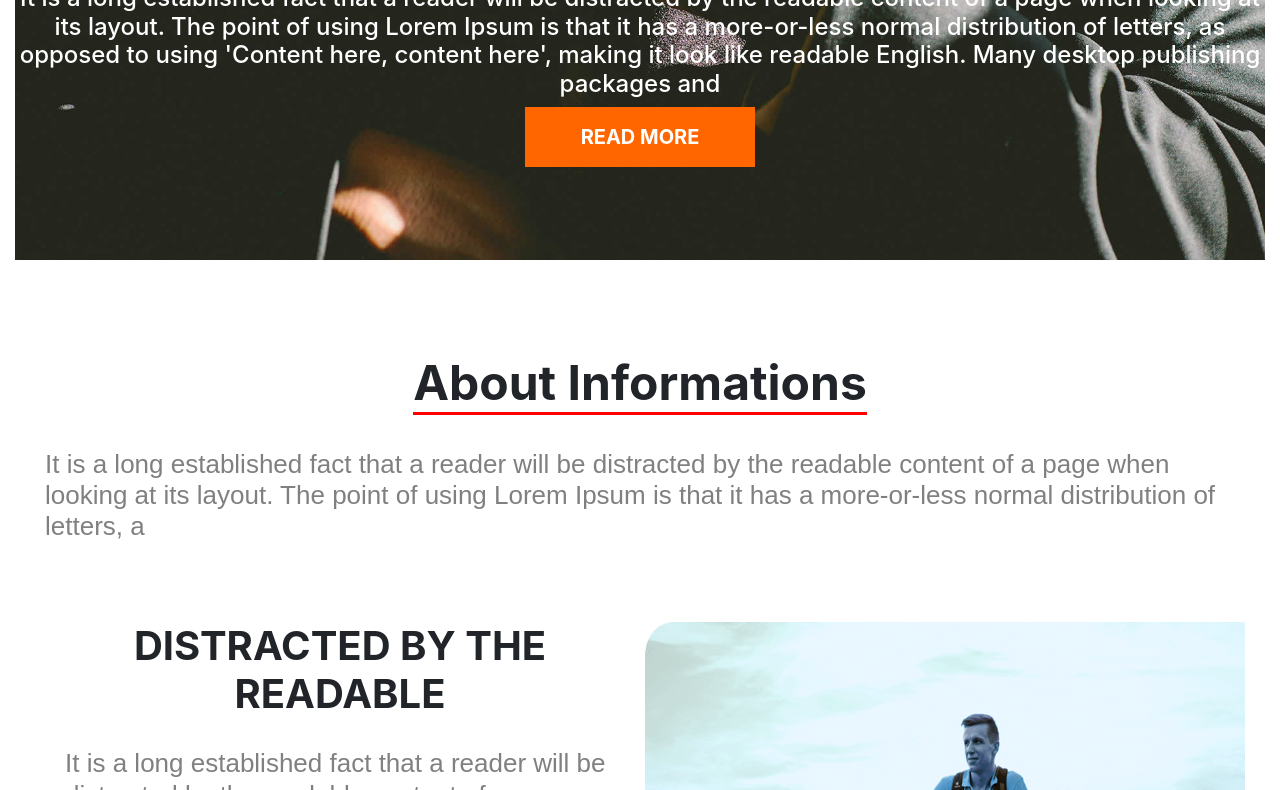
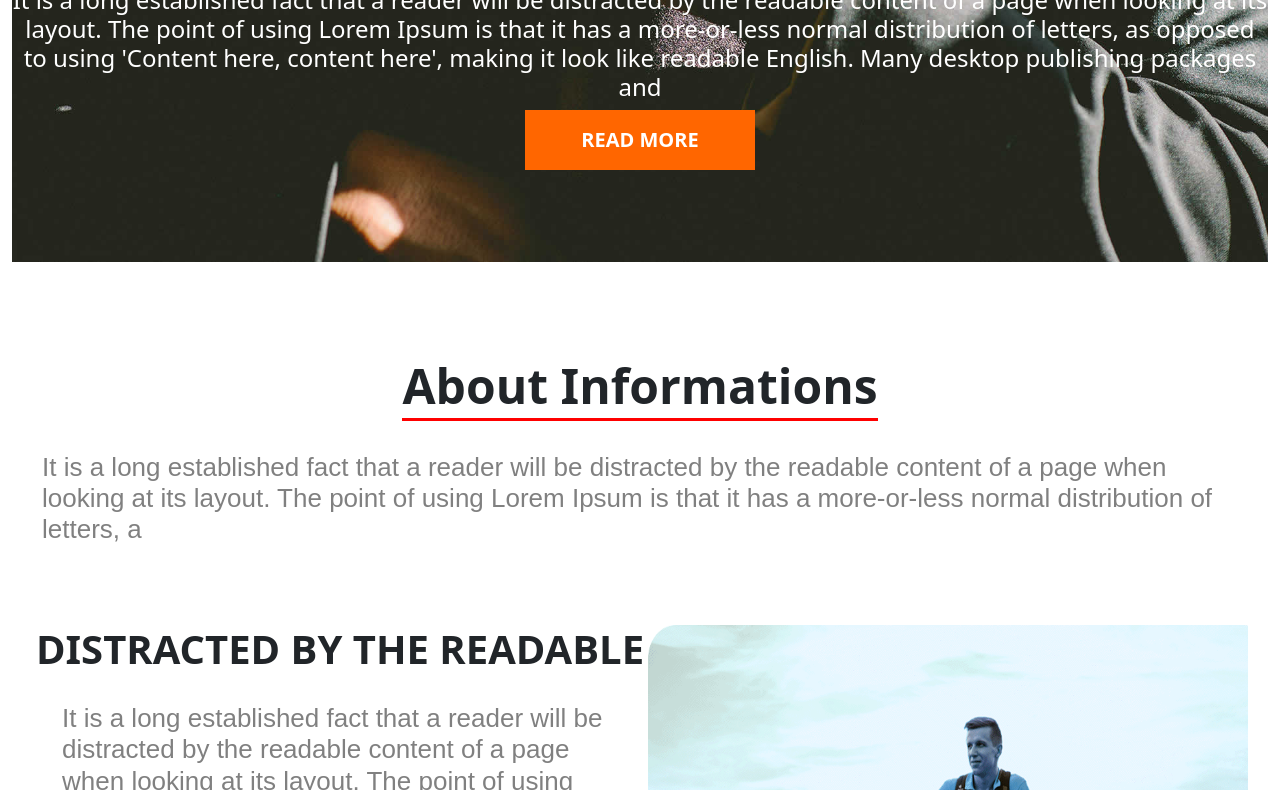
Before and after one commit to RAHIB786110/boocic, a plain HTML site: page index.html in a window 1280 px wide. Shown: the part 383-1173 px from the top of the page. Drawn offline with nearby package versions, Linux system fonts and the light colour scheme.

Commit message:
Update index.html

```diff
--- a/index.html
+++ b/index.html
@@ -7,6 +7,8 @@
     <title>Boocic</title>
     <link rel="stylesheet" href="node_modules/bootstrap-icons/font/bootstrap-icons.css">
     <link rel="stylesheet" href="node_modules/bootstrap/dist/css/bootstrap.css">
+    <link rel="stylesheet" href="https://cdn.jsdelivr.net/npm/bootstrap@5.3.0-alpha1/dist/css/bootstrap.min.css" class="css">
+    <link rel="stylesheet" href="https://cdn.jsdelivr.net/npm/bootstrap-icons@1.10.3/font/bootstrap-icons.css">
     <link rel="stylesheet" href="src/style.css" class="css">
 </head>
 <body>
```
